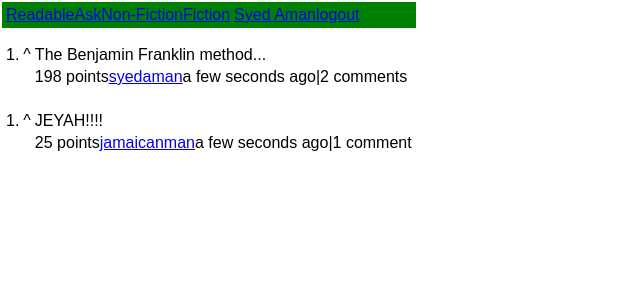
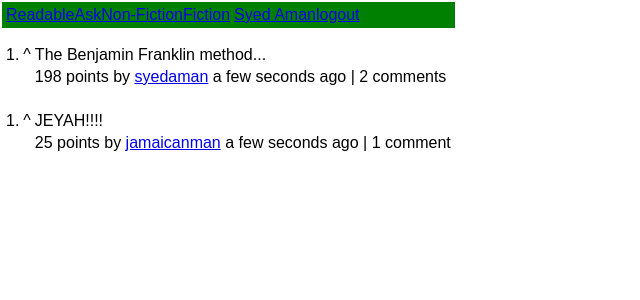
Before and after one commit to islamhaqq/Readable, a React (Create React App) app: page / in a window 1280 px wide. Shown: the top 300 px of the page, without its empty margins (0-640 px from the left). Built offline with nearby package versions, Linux system fonts and the light colour scheme.

Commit message:
add spaces to details row

```diff
--- a/src/components/PostDetailsRow.js
+++ b/src/components/PostDetailsRow.js
@@ -7,18 +7,18 @@ const PostDetailsRow = ({ post }) => (
 		<td colSpan="2" />
 
 		<td className="post-details-container">
-			<span className="post-points">{`${post.points} points`}</span>
+			<span className="post-points">{`${post.points} points by `}</span>
 			<a href="#" className="post-author">
 				{post.author}
 			</a>
 			<span className="post-timestamp">
-				{moment(post.timestamp)
+				{` ${moment(post.timestamp)
 					.startOf('second')
-					.fromNow()}
+					.fromNow()} `}
 			</span>
 			|
 			<a className="post-details-view-comments-link">
-				{`${post.comments.length} ${
+				{` ${post.comments.length} ${
 					post.comments.length === 1 ? 'comment' : 'comments'
 				}`}
 			</a>
```
